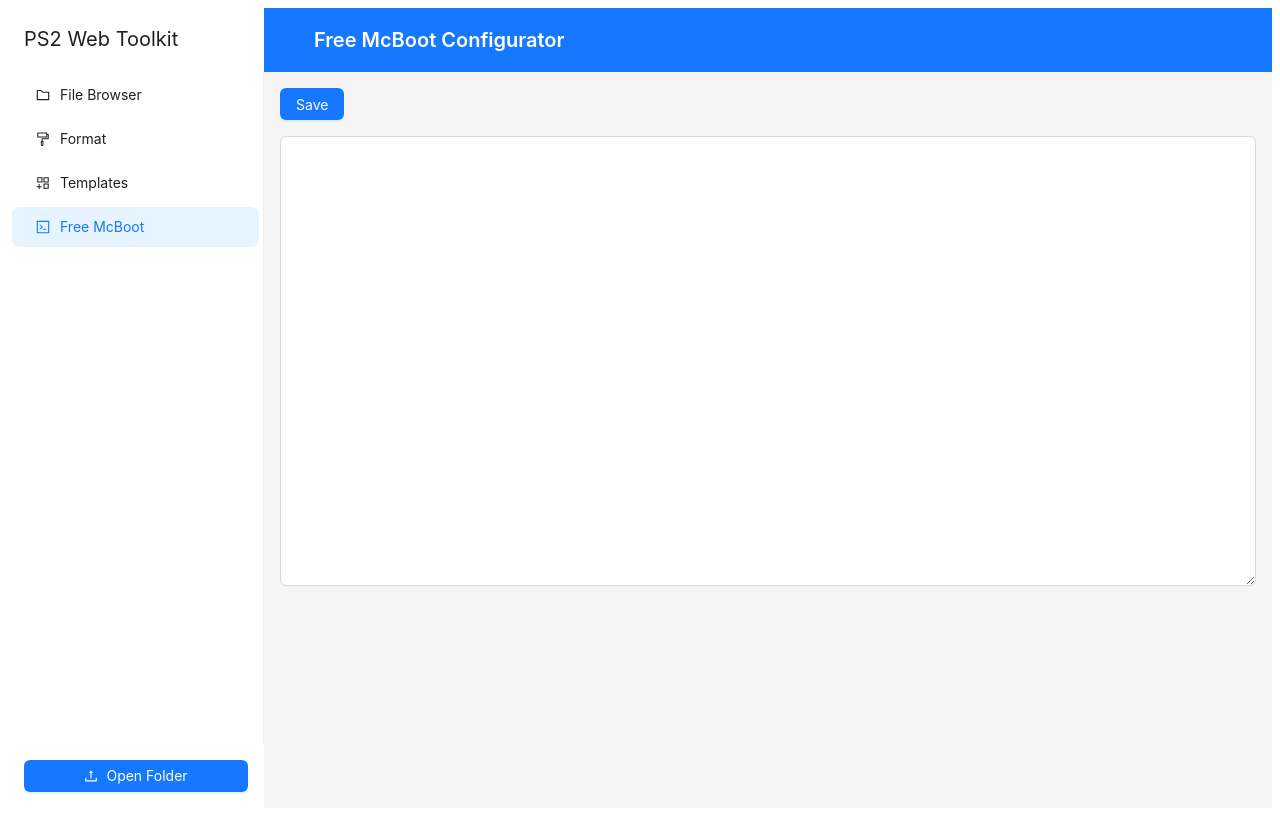
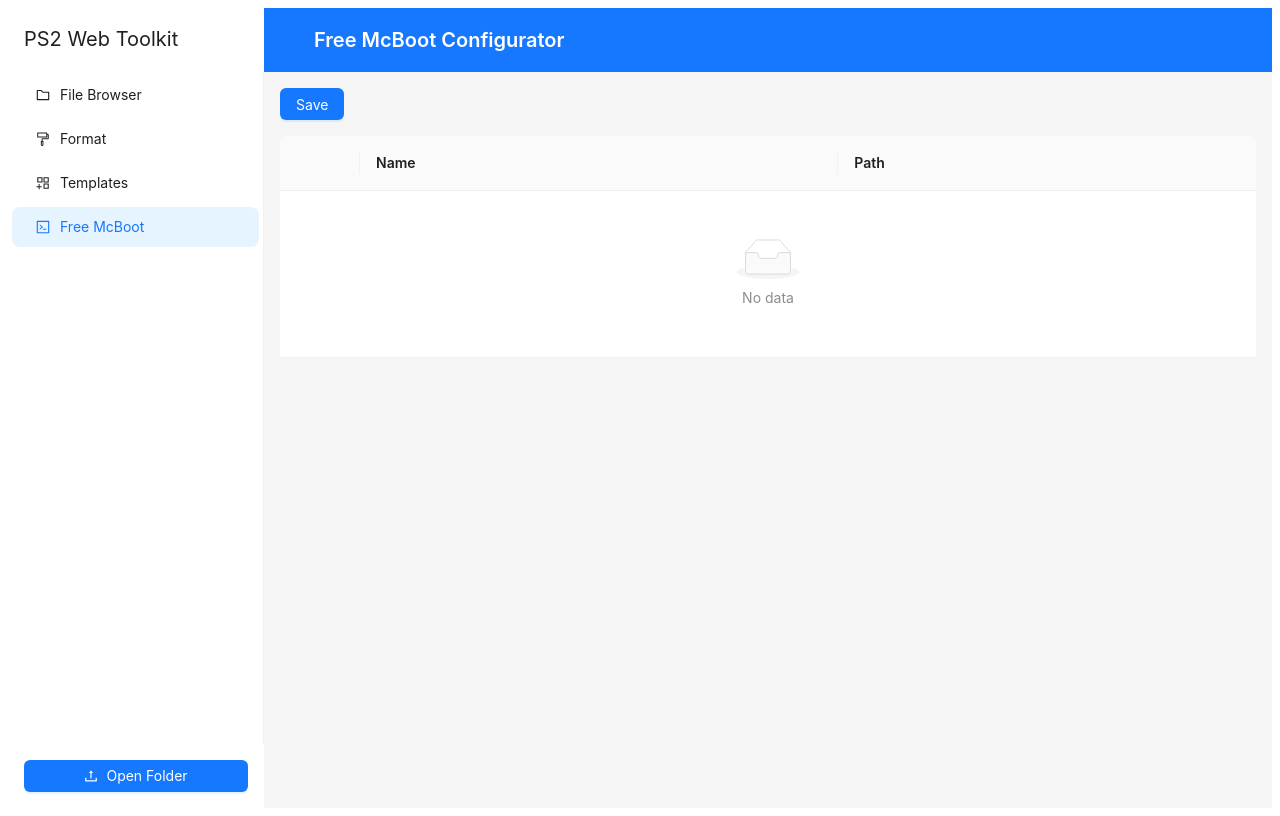
Before and after one commit to simonhochrein/ps2webtoolkit, a React app: page /#/fmcb in a window 1280 px wide. Built offline with nearby package versions, Linux system fonts and the light colour scheme; the HTML template or start-up script is replaced by a standard one.

Commit message:
Add sortable Free McBoot menu

```diff
--- a/package.json
+++ b/package.json
@@ -11,6 +11,10 @@
   "description": "",
   "dependencies": {
     "@ant-design/icons": "^5.6.1",
+    "@dnd-kit/core": "^6.3.1",
+    "@dnd-kit/modifiers": "^9.0.0",
+    "@dnd-kit/sortable": "^10.0.0",
+    "@dnd-kit/utilities": "^3.2.2",
     "antd": "^5.24.7",
     "react": "^18.3.1",
     "react-dom": "^18.3.1",
@@ -20,7 +24,7 @@
   "devDependencies": {
     "@types/react": "^18.3.20",
     "@types/react-dom": "^18.3.6",
-    "@types/wicg-file-system-access": "^2023.10.6",
+    "@types/wicg-file-system-access": "2023.10.6",
     "esbuild": "^0.25.2",
     "http-proxy": "^1.18.1",
     "prettier": "^3.5.3"
--- a/src/pages/FMCB.tsx
+++ b/src/pages/FMCB.tsx
@@ -1,30 +1,197 @@
-import React, { FC, useEffect, useState } from "react";
+import React, { FC, useContext, useEffect, useMemo, useState } from "react";
 import { useFiles } from "../FileContext";
-import { Button, Flex, Input, Layout, message, Typography } from "antd";
+import {
+  Button,
+  Flex,
+  Layout,
+  message,
+  Table,
+  TableColumnsType,
+  Typography,
+} from "antd";
 import * as colors from "@ant-design/colors";
+import { HolderOutlined } from "@ant-design/icons";
+import { SyntheticListenerMap } from "@dnd-kit/core/dist/hooks/utilities";
+import {
+  arrayMove,
+  SortableContext,
+  useSortable,
+  verticalListSortingStrategy,
+} from "@dnd-kit/sortable";
+import { CSS } from "@dnd-kit/utilities";
+import { DndContext, DragEndEvent } from "@dnd-kit/core";
+import { restrictToVerticalAxis } from "@dnd-kit/modifiers";
+
+type CNF = Record<string, string>;
+
+function parseCNF(text: string): CNF {
+  const map = {};
+  text.split("\n").forEach((line) => {
+    const [key, value] = line.split("=", 2);
+    map[key.trim()] = value?.trim() ?? "";
+  });
+
+  return map;
+}
+
+type BootEntry = {
+  name: string;
+  paths: string[];
+};
+
+function getOSDSYSItems(cnf: CNF) {
+  let map: Record<string, BootEntry> = {};
+  for (const key in cnf) {
+    if (key.includes("OSDSYS_ITEM")) {
+      const match = /([a-z0-9]+)_OSDSYS_ITEM_([0-9]+)/.exec(key);
+      if (!map[match[2]]) {
+        map[match[2]] = {
+          name: "",
+          paths: [],
+        };
+      }
+      if (match[1].startsWith("path")) {
+        map[match[2]].paths.push(cnf[key]);
+      } else if (match[1] == "name") {
+        map[match[2]].name = cnf[key];
+      }
+    }
+  }
+  return Object.entries(map)
+    .sort(([a], [b]) => parseInt(a) - parseInt(b))
+    .map(([, a]) => a);
+}
+
+const bootEntryColumns: TableColumnsType<BootEntry> = [
+  { key: "sort", align: "center", width: 80, render: () => <DragHandle /> },
+  {
+    title: "Name",
+    dataIndex: "name",
+    key: "name",
+  },
+  {
+    title: "Path",
+    dataIndex: "paths",
+    key: "path",
+    render: (v, entry) => entry.paths[0],
+  },
+];
+
+interface RowContextProps {
+  setActivatorNodeRef?: (element: HTMLElement | null) => void;
+  listeners?: SyntheticListenerMap;
+}
+
+const RowContext = React.createContext<RowContextProps>({});
+
+const DragHandle: React.FC = () => {
+  const { setActivatorNodeRef, listeners } = useContext(RowContext);
+  return (
+    <Button
+      type="text"
+      size="small"
+      icon={<HolderOutlined />}
+      style={{ cursor: "move" }}
+      ref={setActivatorNodeRef}
+      {...listeners}
+    />
+  );
+};
+
+interface RowProps extends React.HTMLAttributes<HTMLTableRowElement> {
+  "data-row-key": string;
+}
+
+const Row: FC<RowProps> = (props) => {
+  const {
+    attributes,
+    listeners,
+    setNodeRef,
+    setActivatorNodeRef,
+    transform,
+    transition,
+    isDragging,
+  } = useSortable({ id: props["data-row-key"] });
+  const style: React.CSSProperties = {
+    ...props.style,
+    transform: CSS.Translate.toString(transform),
+    transition,
+    ...(isDragging ? { position: "relative", zIndex: 9999 } : {}),
+  };
+
+  const contextValue = useMemo<RowContextProps>(
+    () => ({ setActivatorNodeRef, listeners }),
+    [setActivatorNodeRef, listeners],
+  );
+
+  return (
+    <RowContext.Provider value={contextValue}>
+      <tr {...props} ref={setNodeRef} style={style} {...attributes} />
+    </RowContext.Provider>
+  );
+};
 
 export const FMCB: FC = () => {
   const { handle } = useFiles();
-  const [text, setText] = useState("");
+  // const [text, setText] = useState("");
+  const [cnf, setCnf] = useState<CNF>({});
+  const [bootEntries, setBootEntries] = useState<BootEntry[]>([]);
+
   useEffect(() => {
     if (handle) {
-      handle.getFileHandle("FREEMCB.CNF").then(async (cnf) => {
-        const file = await cnf.getFile();
-        setText(await file.text());
+      handle.getFileHandle("FREEMCB.CNF").then(async (cnfFile) => {
+        const file = await cnfFile.getFile();
+        const text = await file.text();
+        const cnf = parseCNF(text);
+        setCnf(
+          Object.fromEntries(
+            Object.entries(cnf).filter(([key]) => !key.includes("OSDSYS_ITEM")),
+          ),
+        );
+        setBootEntries(getOSDSYSItems(cnf));
+        // setText(text);
       });
     }
   }, [handle]);
 
   const save = () => {
     if (handle) {
-      handle.getFileHandle("FREEMCB.CNF", {create: true,}).then(async (cnf) => {
-        const writable = await cnf.createWritable();
-        await writable.write(text);
-        await writable.close();
-        message.success("Saved!");
+      handle
+        .getFileHandle("FREEMCB.CNF", { create: true })
+        .then(async (output) => {
+          let text = "";
+          for(const key in cnf) {
+            text += `${key} = ${cnf[key]}\n`;
+          }
+
+          for(let i = 0; i < bootEntries.length; i++) {
+            text += `name_OSDSYS_ITEM_${i} = ${bootEntries[i].name}\n`;
+            for(let j = 0; j < bootEntries[i].paths.length; j++) {
+              text += `path${j}_OSDSYS_ITEM_${i} = ${bootEntries[i].paths[j]}\n`;
+            }
+          }
+          // console.log(text);
+          const writable = await output.createWritable();
+          await writable.write(text);
+          await writable.close();
+          message.success("Saved!");
+        });
+    }
+  };
+
+  const onDragEnd = ({ active, over }: DragEndEvent) => {
+    if (active.id !== over?.id) {
+      setBootEntries((prevState) => {
+        const activeIndex = prevState.findIndex(
+          (record) => record.name === active?.id,
+        );
+        const overIndex = prevState.findIndex(
+          (record) => record.name === over?.id,
+        );
+        return arrayMove(prevState, activeIndex, overIndex);
       });
     }
-  }
+  };
 
   return (
     <Layout style={{ height: "100vh", overflow: "hidden" }}>
@@ -42,11 +209,29 @@
       <Layout.Content
         style={{ flex: 1, height: 0, overflowY: "auto", padding: "1rem" }}
       >
-        <Flex vertical gap={'1rem'}>
+        <Flex vertical gap={"1rem"}>
           <Flex>
-            <Button type={"primary"} onClick={save}>Save</Button>
+            <Button type={"primary"} onClick={save}>
+              Save
+            </Button>
           </Flex>
-          <Input.TextArea value={text} onChange={(e) => setText(e.target.value)} rows={20} />
+          <DndContext
+            modifiers={[restrictToVerticalAxis]}
+            onDragEnd={onDragEnd}
+          >
+            <SortableContext
+              items={bootEntries.map((e) => e.name)}
+              strategy={verticalListSortingStrategy}
+            >
+              <Table
+                rowKey={"name"}
+                components={{ body: { row: Row } }}
+                dataSource={bootEntries}
+                columns={bootEntryColumns}
+              />
+            </SortableContext>
+          </DndContext>
+          {/*<Input.TextArea value={text} onChange={(e) => setText(e.target.value)} rows={20} />*/}
         </Flex>
       </Layout.Content>
     </Layout>
```
Also changed, not shown: 4 other files (tests, documents, lock files or other folders).
